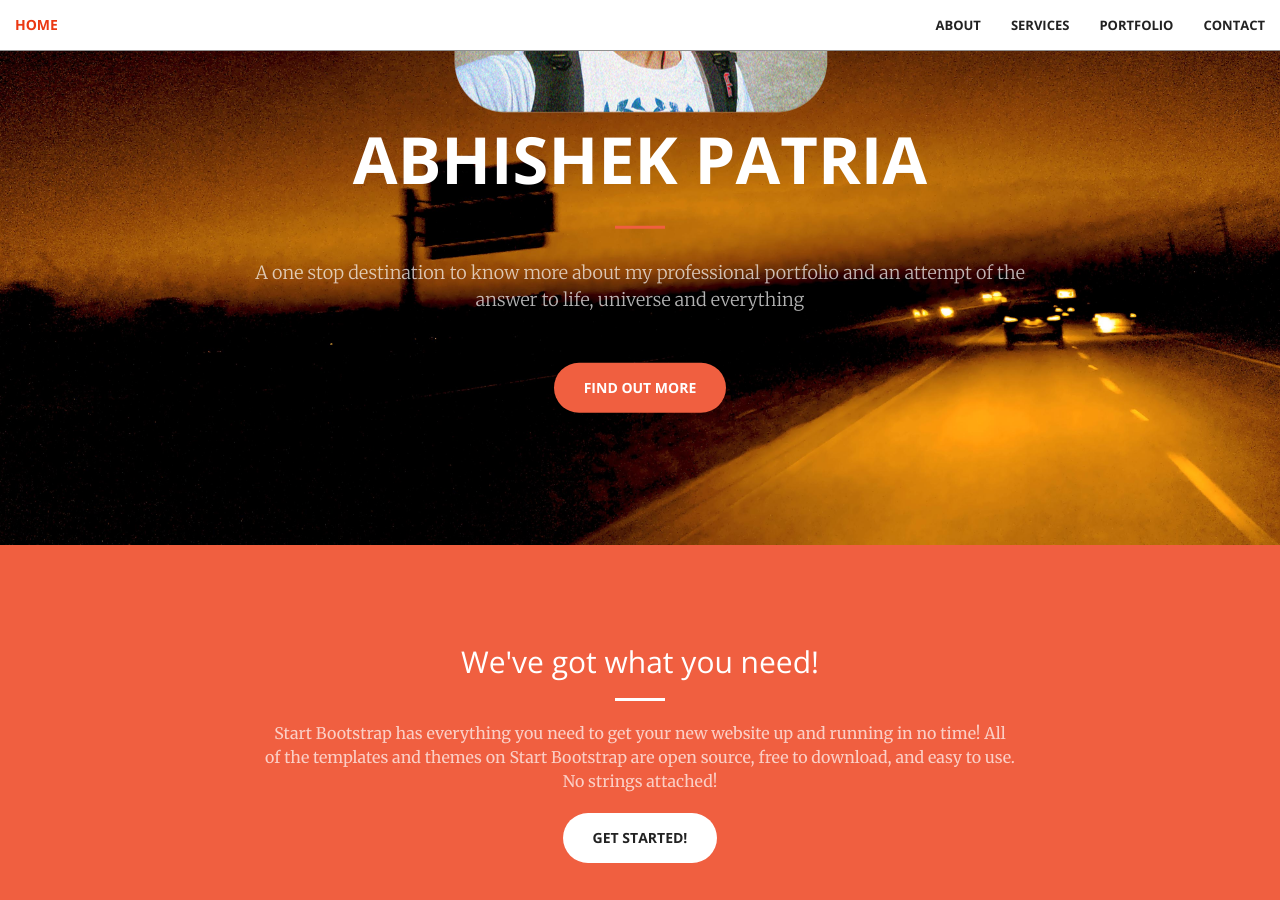
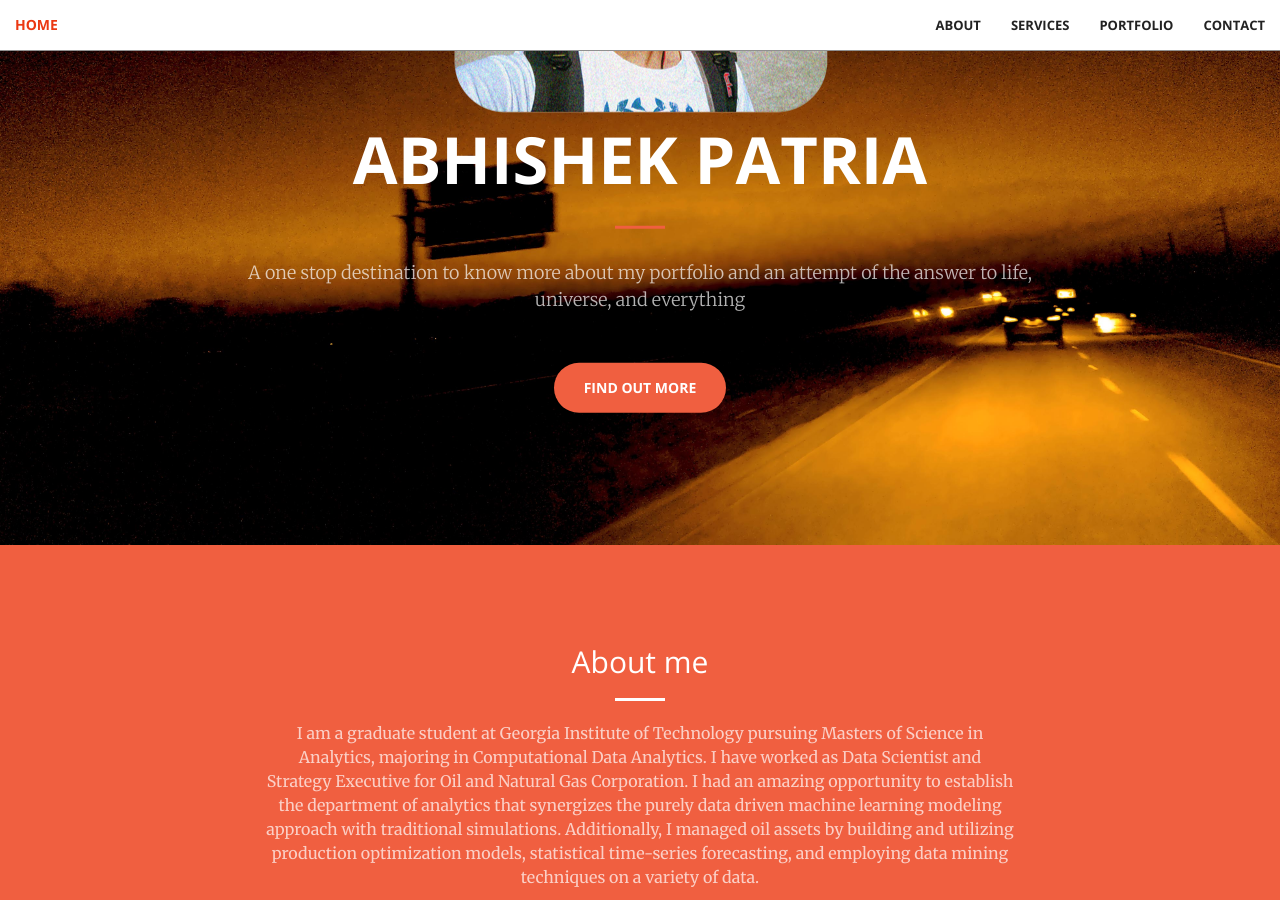
Before and after one commit to patriaabhishek/patriaabhishek.github.io, a Jekyll site: the page built from index.html, in a window 1280 px wide and 900 px high, scrolled down 355 px. Built offline with Jekyll 4.4.1, drawn with Linux system fonts in a browser that asks for light colours.

Commit message:
Changed about me summary

```diff
--- a/_includes/call-to-action.html
+++ b/_includes/call-to-action.html
@@ -2,9 +2,9 @@
     <div class="container">
         <div class="row">
             <div class="col-lg-8 col-lg-offset-2 text-center">
-                <h2 class="section-heading">We've got what you need!</h2>
+                <h2 class="section-heading">About me</h2>
                 <hr class="light">
-                <p class="text-faded">Start Bootstrap has everything you need to get your new website up and running in no time! All of the templates and themes on Start Bootstrap are open source, free to download, and easy to use. No strings attached!</p>
+                <p class="text-faded">I am a graduate student at Georgia Institute of Technology pursuing Masters of Science in Analytics, majoring in Computational Data Analytics. I have worked as Data Scientist and Strategy Executive for Oil and Natural Gas Corporation. I had an amazing opportunity to establish the department of analytics that synergizes the purely data driven machine learning modeling approach with traditional simulations. Additionally, I managed oil assets by building and utilizing production optimization models, statistical time-series forecasting, and employing data mining techniques on a variety of data.</p>
                 <a href="#" class="btn btn-default btn-xl">Get Started!</a>
             </div>
         </div>
--- a/_includes/header.html
+++ b/_includes/header.html
@@ -4,7 +4,7 @@
 			<img src="../img/cover.png">
             <h1>Abhishek Patria</h1>
             <hr>
-            <p>A one stop destination to know more about my professional portfolio and an attempt of the answer to life, universe and everything</p>
+            <p>A one stop destination to know more about my portfolio and an attempt of the answer to life, universe, and everything</p>
             <a href="#about" class="btn btn-primary btn-xl page-scroll">Find Out More</a>
         </div>
     </div>
```
